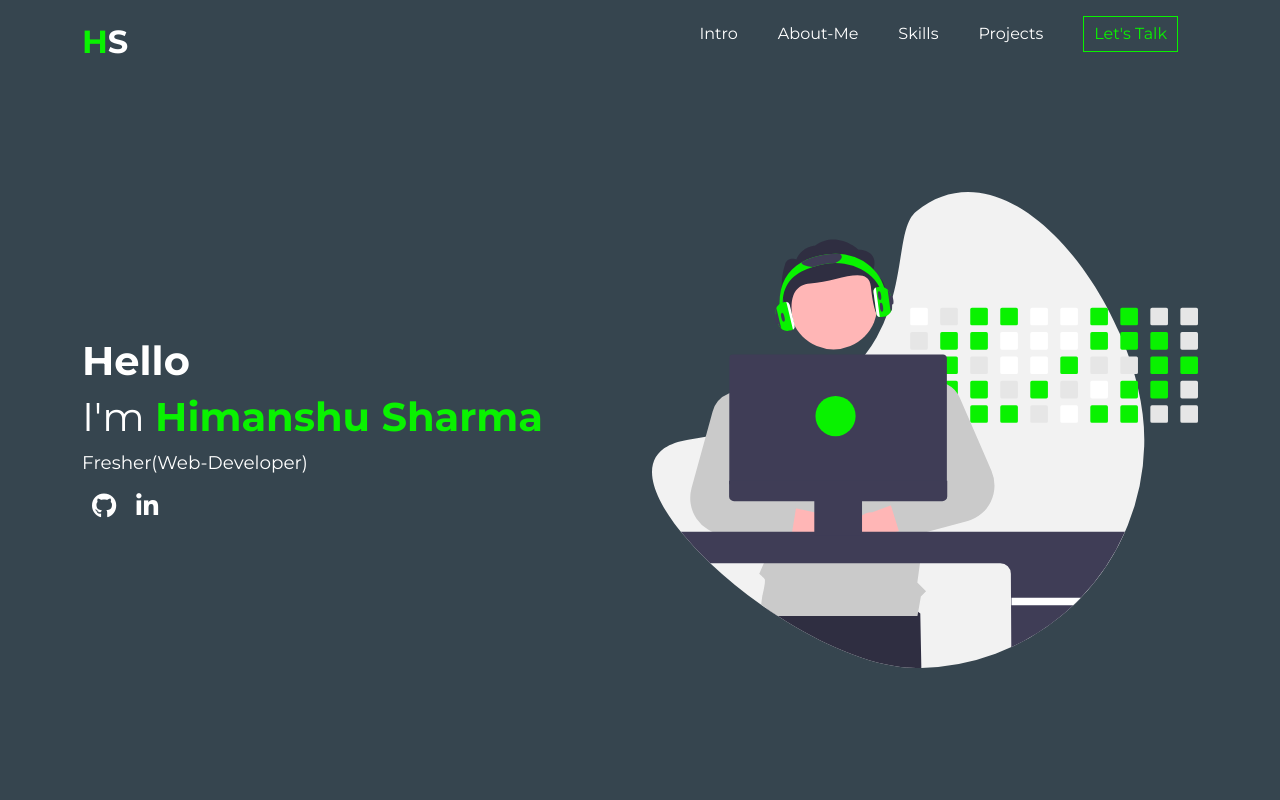
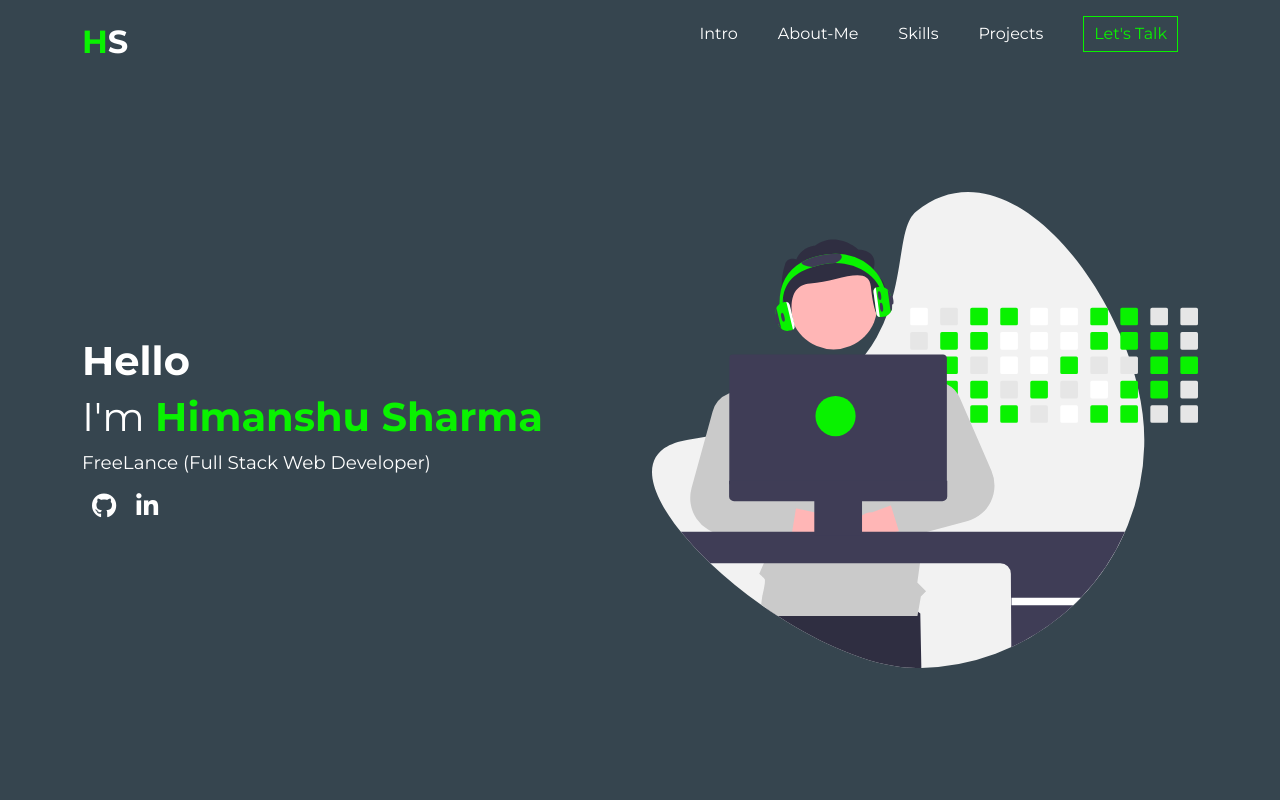
Before and after one commit to Hsharma41126/Portfolio, a plain HTML site: page index.html in a window 1280 px wide. Shown: the top 800 px of the page. Drawn offline with nearby package versions, Linux system fonts and the light colour scheme.

Commit message:
Update index.html

```diff
--- a/index.html
+++ b/index.html
@@ -64,7 +64,7 @@
                         <h1>
                             I'm <span class="c"><b>Himanshu Sharma</b></span>
                         </h1>
-                        <p>Fresher(Web-Developer)</p>
+                        <p>FreeLance (Full Stack Web Developer)</p>
                         <div class="d-flex links align-items-center">
                             <span>
                                 <a href="https://github.com/Hsharma41126/" target="_black"><i
```
